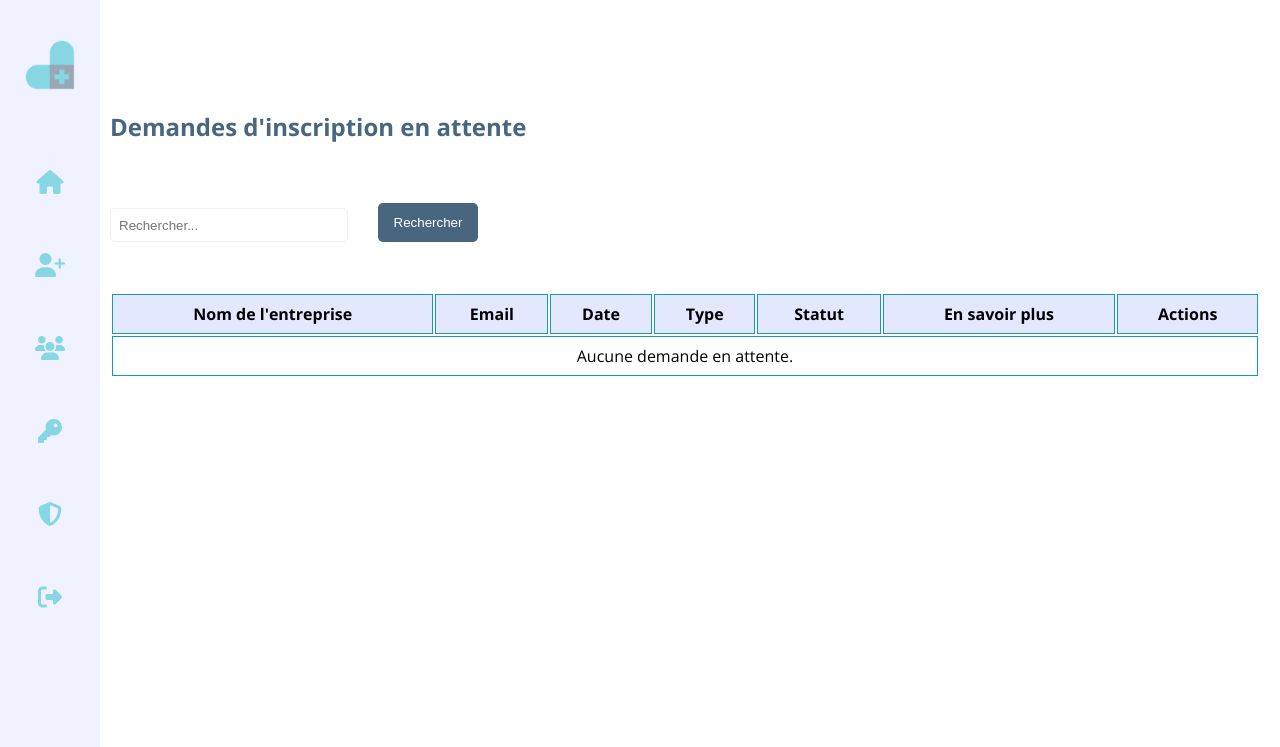
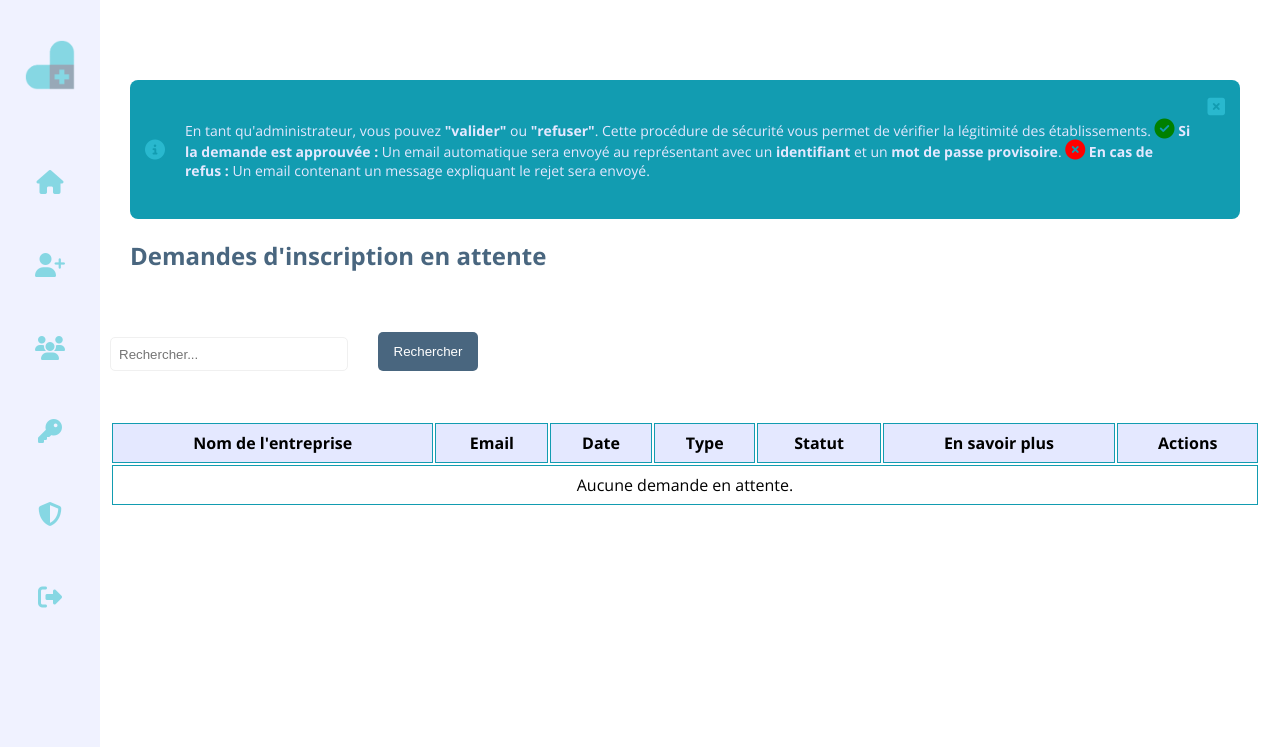
Before and after one commit to faty76620/-Clara, a PHP site: page /views/admin/requests.php in a window 1280 px wide. Shown: the top 747 px of the page. Run offline with PHP 8.4, Linux system fonts and the light colour scheme; data that the repository does not hold is empty; some libraries are stand-ins or nearby versions.

Commit message:
ajout d'une alerte info pour expliquer le traitement des demandes

```diff
--- a/assets/css/style.css
+++ b/assets/css/style.css
@@ -167,7 +167,7 @@ nav {
 
 #nav-links a {
     text-decoration: none;
-    color: white;
+    color: #49667f;
     font-weight: bold;
     transition: color 0.3s;
 }
@@ -487,11 +487,12 @@ button:hover {
 /*****************************************************SESSION ADMIN*******************************************************/
 /*** GESTION DES DEMANDES D'INSCRIPTION ***/
 .dashboard {
-    margin: 110px 20px 0 110px;
+    margin: 80px 20px 0 110px;
 }
 
 .dashboard h2 {
     margin-bottom: 60px;
+    margin-left: 20px;
 }
 
 .dashboard .table-request {
@@ -574,6 +575,66 @@ button:hover {
 .dashboard-search button {
     width: 100px;
     margin-left: 30px;
+}
+
+.dashboard .alert-info {
+    position: relative;
+    background-color:#129cb1;
+    padding: 15px;
+    margin: 20px;
+    border-radius: 8px;
+    display: flex;
+    align-items: center;
+    gap: 15px;
+    animation: fadeIn 0.5s ease-in-out;
+}
+
+.alert-info i {
+    font-size: 20px;
+    color: #29b8ce;
+}
+
+.fa-info-circle {
+    margin-right: 5px;
+}
+
+.alert-info p {
+    font-size: 14px;
+    color: #e4e8ff;
+}
+
+#close-alert {
+    cursor: pointer;
+    font-size: 18px;
+    margin-bottom: 85px;
+}
+
+/* Animation pour l'affichage */
+@keyframes fadeIn {
+    from {
+        opacity: 0;
+        transform: translateY(-10px);
+    }
+    to {
+        opacity: 1;
+        transform: translateY(0);
+    }
+}
+
+/* Animation pour la fermeture */
+.fadeOut {
+    animation: fadeOut 0.5s ease-in-out forwards;
+}
+
+@keyframes fadeOut {
+    from {
+        opacity: 1;
+        transform: translateY(0);
+    }
+    to {
+        opacity: 0;
+        transform: translateY(-10px);
+    }
 }
 
 /*****************************************************PAGE CLARA**********************************************************/
--- a/assets/js.js
+++ b/assets/js.js
@@ -16,3 +16,15 @@ function hideMenu() {
   document.getElementById("menu").style.right = "-200px";
   document.getElementById("burger").innerHTML = '<i class="fas fa-bars"></i>';
 }
+
+
+//
+document.addEventListener("DOMContentLoaded", function () {
+  const alertBox = document.getElementById("alert-info");
+  const closeBtn = document.getElementById("close-alert");
+
+  closeBtn.addEventListener("click", function () {
+      alertBox.classList.add("fadeOut");
+      setTimeout(() => alertBox.style.display = "none", 500);
+  });
+});
--- a/models/request.php
+++ b/models/request.php
@@ -68,6 +68,4 @@ function getPendingRequests($search = '') {
     $stmt->execute();
     return $stmt->fetchAll(PDO::FETCH_ASSOC);
 }
-
-
 ?>
--- a/views/admin/requests.php
+++ b/views/admin/requests.php
@@ -9,7 +9,7 @@
     <link rel="preconnect" href="https://fonts.googleapis.com">
     <link rel="preconnect" href="https://fonts.gstatic.com" crossorigin>
     <link href="https://fonts.googleapis.com/css2?family=Open+Sans:ital,wght@0,300..800;1,300..800&family=Raleway:wght@100&display=swap" rel="stylesheet">
-    <script src="https://kit.fontawesome.com/15ca748f1e.js" crossorigin="anonymous"></script>
+    <link rel="stylesheet" href="https://cdnjs.cloudflare.com/ajax/libs/font-awesome/6.5.0/css/all.min.css">
     <script defer src="/clara/assets/js.js"></script>
     <title>Demandes inscription</title>
 </head>
@@ -25,6 +25,19 @@
     $search = isset($_GET['search']) ? trim($_GET['search']) : '';
     ?>
     <main class="dashboard">
+    <div id="alert-info" class="alert-info">
+        <i class="fas fa-info-circle"></i>
+        <p>
+            En tant qu'administrateur, vous pouvez <strong>"valider"</strong> ou <strong>"refuser"</strong>.
+            Cette procédure de sécurité vous permet de vérifier la légitimité des établissements.
+            <i class="fas fa-check-circle" style="color: green;"></i> <strong>Si la demande est approuvée :</strong> Un email automatique sera envoyé au représentant avec un <strong>identifiant</strong> et un <strong>mot de passe provisoire</strong>.
+            <i class="fas fa-times-circle" style="color: red;"></i> <strong>En cas de refus :</strong> Un email contenant un message expliquant le rejet sera envoyé.
+        </p>
+        <div id="close-alert"><i class="fa-solid fa-square-xmark"></i>
+        </div>
+    </div>
+
+
         <h2>Demandes d'inscription en attente</h2>
         <form method="GET">
             <div class="dashboard-search">
```
